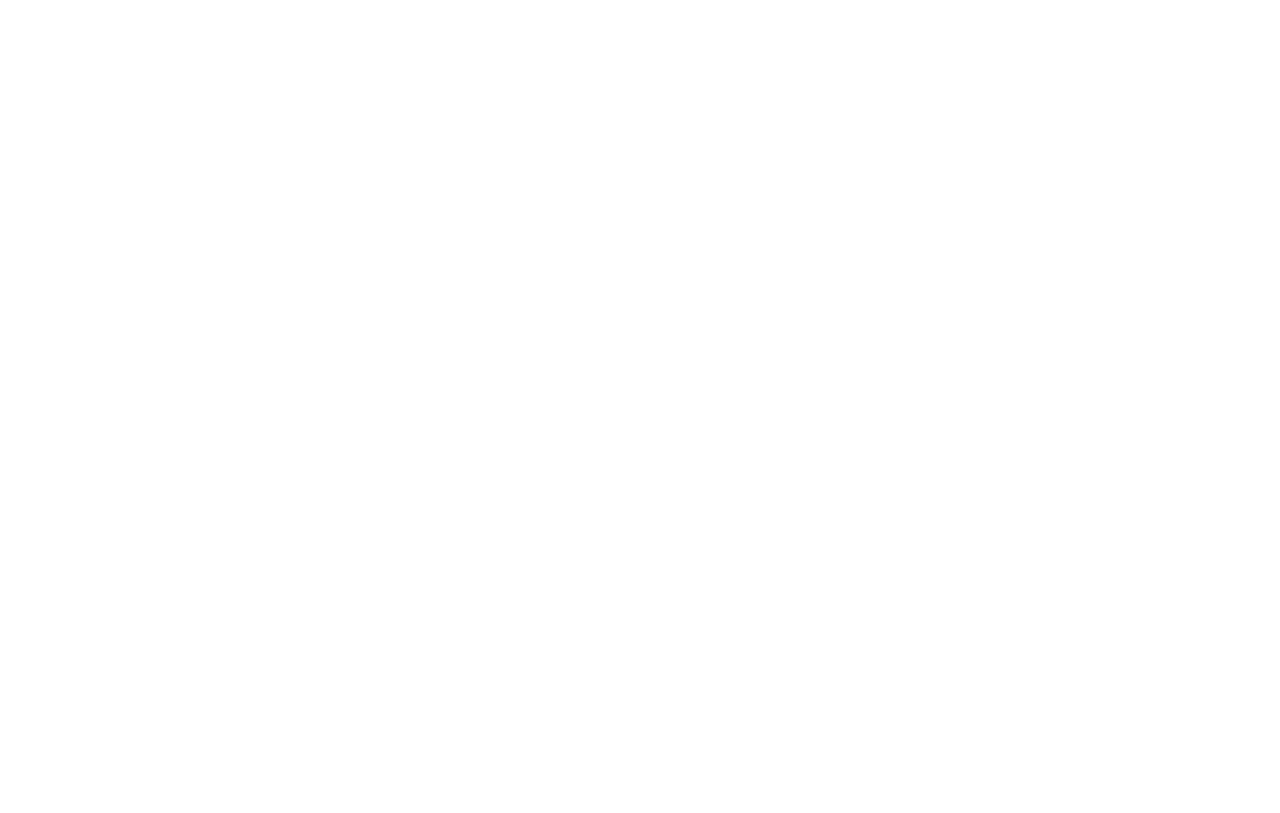
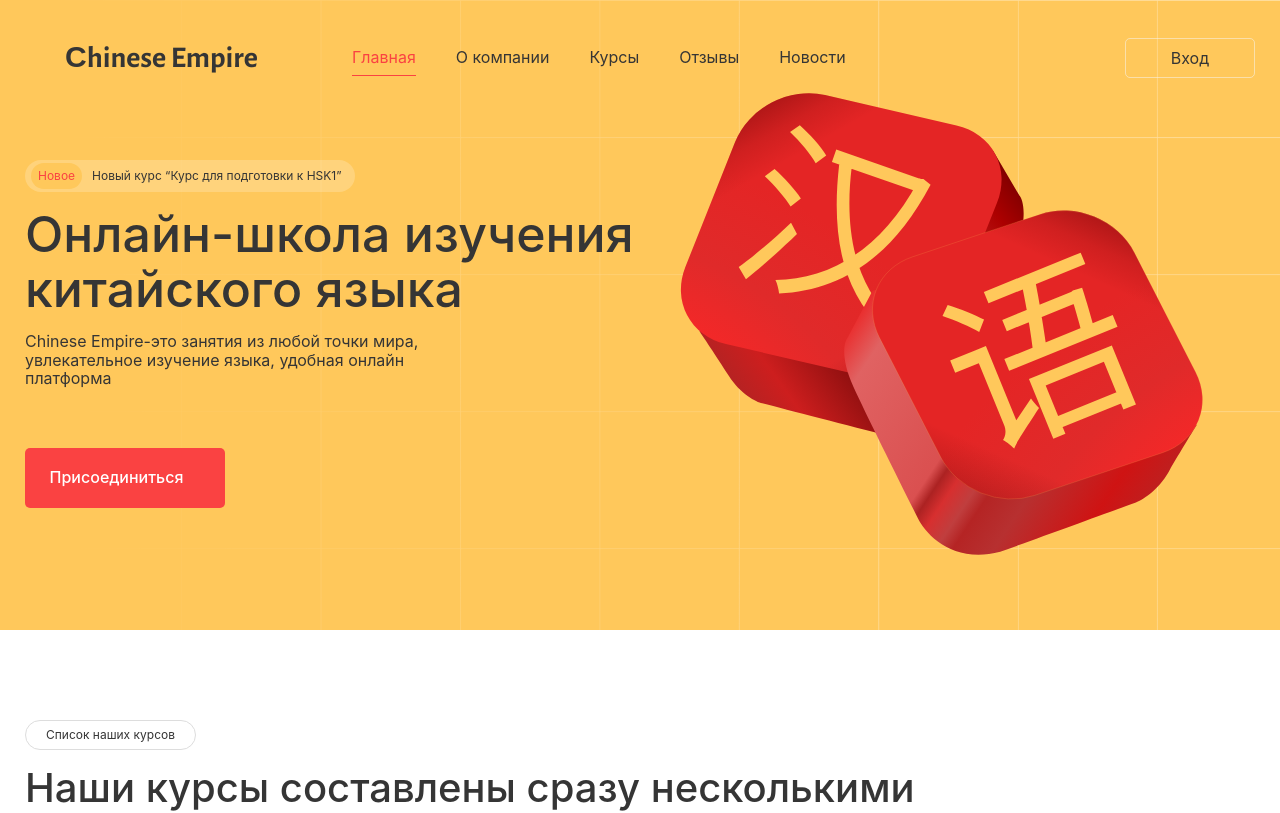
Before and after one commit to ivancraze/chinisee-school, a React (Create React App) app: page / in a window 1280 px wide. Shown: the top 813 px of the page. Built offline with nearby package versions, Linux system fonts and the light colour scheme.

Commit message:
feat: Подключил роутинг по страницам

```diff
--- a/src/App.tsx
+++ b/src/App.tsx
@@ -1,11 +1,35 @@
 import React from 'react';
+import { Routes, Route, BrowserRouter } from 'react-router-dom';
 
 import './App.css';
 
 import BaseLayout from './layouts/BaseLayout';
+import Header from './components/common/Header';
+import Footer from './components/common/Footer';
+import HomePage from './pages/home/HomePage';
+import AboutPage from './pages/about/AboutPage';
+import CoursePage from './pages/courses/CoursePage';
+import ReviewsPage from './pages/reviews/ReviewsPage';
+import NotFoundPage from './pages/not-found/NotFoundPage';
+import NewsPage from './pages/news/NewsPage';
 
 function App() {
-  return <BaseLayout />;
+  return (
+    <BaseLayout>
+      <BrowserRouter>
+        <Header />
+        <Routes>
+          <Route path="/" element={<HomePage />} />
+          <Route path="/about" element={<AboutPage />} />
+          <Route path="/courses" element={<CoursePage />} />
+          <Route path="/reviews" element={<ReviewsPage />} />
+          <Route path="/news" element={<NewsPage />} />
+          <Route path="**" element={<NotFoundPage />} />
+        </Routes>
+        <Footer />
+      </BrowserRouter>
+    </BaseLayout>
+  );
 }
 
 export default App;
```
